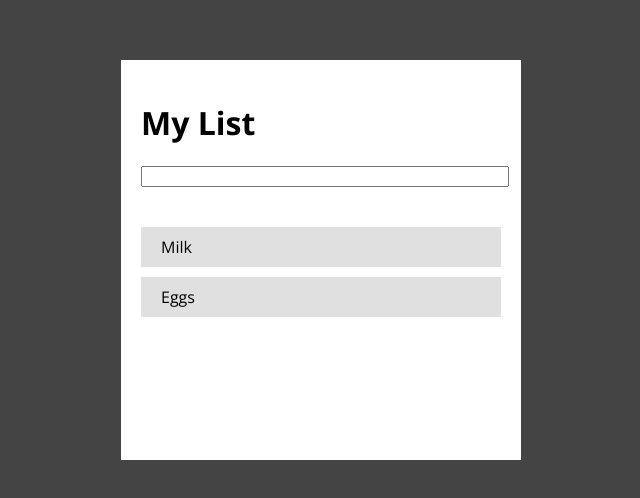
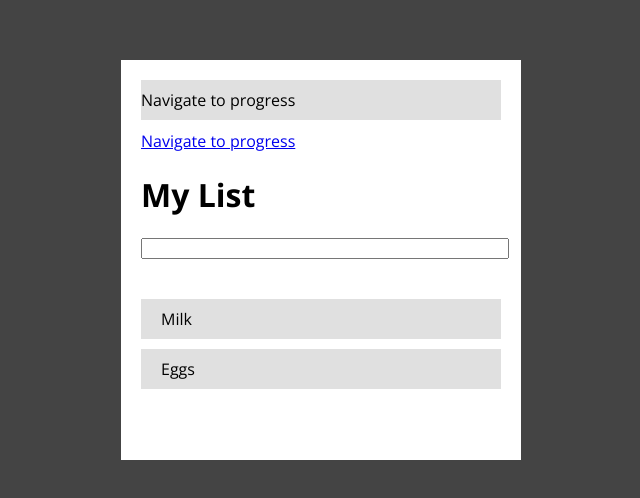
Before and after one commit to crazypixel/market-course, a React (Create React App) app: page / in a window 1280 px wide. Shown: the part 140-638 px from the top of the page, without its empty margins (319-959 px from the left). Built offline with nearby package versions, Linux system fonts and the light colour scheme.

Commit message:
react router dom

```diff
--- a/src/components/App.js
+++ b/src/components/App.js
@@ -1,10 +1,15 @@
 import React from 'react';
 import styled from 'styled-components';
-import {BrowserRouter as Router, Route, Switch} from 'react-router-dom';
+import {
+	BrowserRouter as Router,
+	Route,
+	Switch
+} from 'react-router-dom';
 
 // components
 import Progress from './Progress';
 import ShoppingList from './ShoppingList';
+import Users from './Users';
 
 const App = () => {
 	return (
@@ -17,6 +22,10 @@ const App = () => {
 
 					<Route exact path="/progress">
 						<Progress/>
+					</Route>
+
+					<Route exact path="/users/:id?">
+						<Users />
 					</Route>
 
 					<Route exact path="*">
--- a/src/components/ShoppingList.js
+++ b/src/components/ShoppingList.js
@@ -1,6 +1,6 @@
 import React, {useState, useCallback, useEffect} from 'react';
 import styled from 'styled-components';
-import {useLocation, useHistory, useParams} from 'react-router-dom';
+import {useHistory, Link, useLocation} from 'react-router-dom';
 
 const fetchFromServer = () => console.log('fetch...');
 const saveInServer = value => {
@@ -8,11 +8,12 @@ const saveInServer = value => {
 };
 
 const ShoppingList = props => {
-	console.log(props);
+	const history = useHistory();
+	const location = useLocation();
 	const [items, setItems] = useState(['Milk', 'Eggs']);
 	const [value, setValue] = useState('');
 	const [mounted, setMounted] = useState(false);
-
+	console.log(location);
 	useEffect(() => {
 		fetchFromServer();
 	}, []);
@@ -33,8 +34,15 @@ const ShoppingList = props => {
 		}
 	}, [items, value]);
 
+	const navigateToProgress = () => {
+		history.push('/progress');
+	};
+
 	return (
 		<Card>
+			<Button onClick={navigateToProgress}>Navigate to progress</Button>
+			<Link to="/progress">Navigate to progress</Link>
+
 			<Title>My List</Title>
 			<Input
 				onChange={handleChange}
@@ -79,3 +87,13 @@ const Item = styled.div`
 	box-sizing: border-box;
 	padding-left: 20px;
 `;
+
+const Button = styled.div`
+	width: 100%;
+	height: 40px;
+	background: #e0e0e0;
+	margin-bottom: 10px;
+	display: flex;
+	align-items: center;
+	box-sizing: border-box;
+`;
--- /dev/null
+++ b/src/components/Users.js
@@ -0,0 +1,15 @@
+import React from 'react';
+import {useLocation, useParams, useHistory} from 'react-router-dom';
+
+const Users = () => {
+	// const location = useLocation();
+	// const params = useParams();
+
+	return (
+		<div>
+			...
+		</div>
+	);
+};
+
+export default Users;
```
Also changed, not shown: src/components/Chat.js (added, +11 -0 lines).
